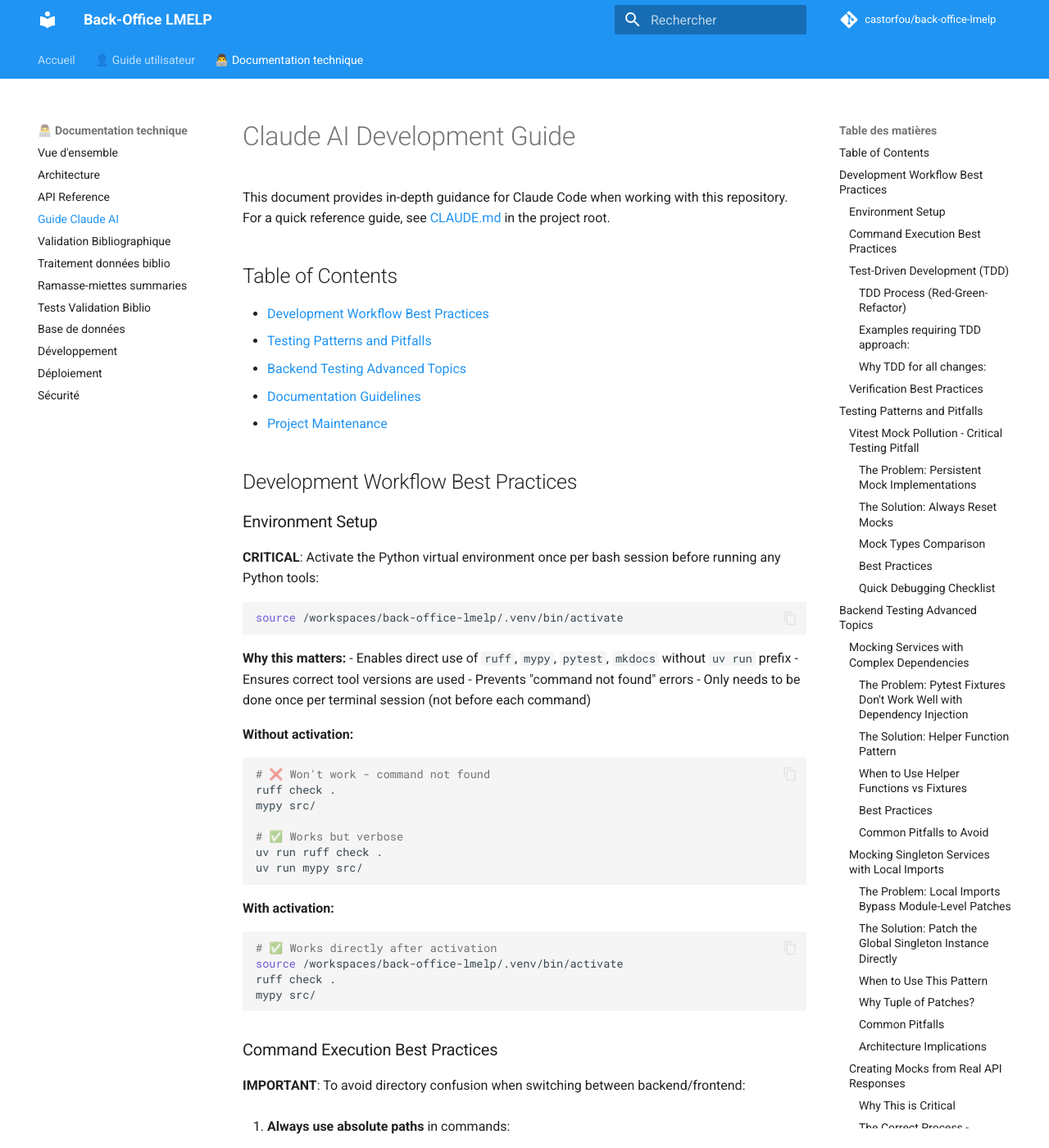
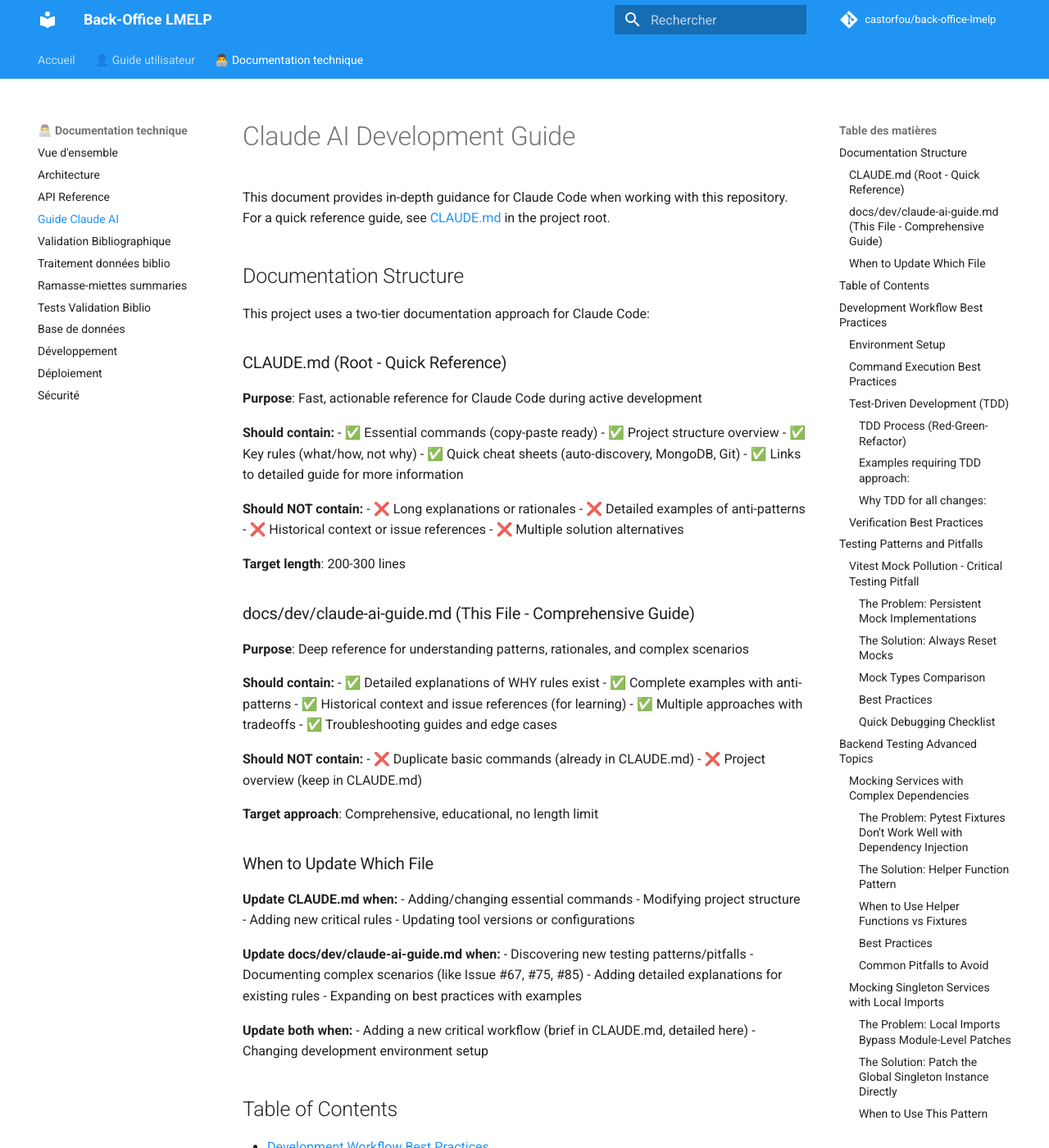
Before and after one commit to castorfou/back-office-lmelp, an MkDocs documentation site: the page built from docs/dev/claude-ai-guide.md, in a window 1280 px wide and 1400 px high. Shown: the whole window at 82% size. Built offline with MkDocs 1.6.1 and Material for MkDocs 9.7.7, drawn with Linux system fonts in a browser that asks for light colours; comment, search, counter and statistics services are not loaded.

Commit message:
docs: add documentation structure guide
Add comprehensive guide explaining the two-tier documentation approach
for Claude Code (CLAUDE.md vs docs/dev/claude-ai-guide.md).

This helps contributors understand:
- What content belongs in each file
- Target length and structure guidelines
- When to update which file
- Avoids duplicating information

Also removes specific line count (follows our own "no test counts"
rule from Project Maintenance Guidelines).

🤖 Generated with [Claude Code](https://claude.com/claude-code)

Co-Authored-By: Claude <noreply@anthropic.com>

```diff
--- a/docs/dev/claude-ai-guide.md
+++ b/docs/dev/claude-ai-guide.md
@@ -1,6 +1,62 @@
 # Claude AI Development Guide
 
 This document provides in-depth guidance for Claude Code when working with this repository. For a quick reference guide, see [CLAUDE.md](https://github.com/castorfou/back-office-lmelp/blob/main/CLAUDE.md) in the project root.
+
+## Documentation Structure
+
+This project uses a two-tier documentation approach for Claude Code:
+
+### CLAUDE.md (Root - Quick Reference)
+**Purpose**: Fast, actionable reference for Claude Code during active development
+
+**Should contain:**
+- ✅ Essential commands (copy-paste ready)
+- ✅ Project structure overview
+- ✅ Key rules (what/how, not why)
+- ✅ Quick cheat sheets (auto-discovery, MongoDB, Git)
+- ✅ Links to detailed guide for more information
+
+**Should NOT contain:**
+- ❌ Long explanations or rationales
+- ❌ Detailed examples of anti-patterns
+- ❌ Historical context or issue references
+- ❌ Multiple solution alternatives
+
+**Target length**: 200-300 lines
+
+### docs/dev/claude-ai-guide.md (This File - Comprehensive Guide)
+**Purpose**: Deep reference for understanding patterns, rationales, and complex scenarios
+
+**Should contain:**
+- ✅ Detailed explanations of WHY rules exist
+- ✅ Complete examples with anti-patterns
+- ✅ Historical context and issue references (for learning)
+- ✅ Multiple approaches with tradeoffs
+- ✅ Troubleshooting guides and edge cases
+
+**Should NOT contain:**
+- ❌ Duplicate basic commands (already in CLAUDE.md)
+- ❌ Project overview (keep in CLAUDE.md)
+
+**Target approach**: Comprehensive, educational, no length limit
+
+### When to Update Which File
+
+**Update CLAUDE.md when:**
+- Adding/changing essential commands
+- Modifying project structure
+- Adding new critical rules
+- Updating tool versions or configurations
+
+**Update docs/dev/claude-ai-guide.md when:**
+- Discovering new testing patterns/pitfalls
+- Documenting complex scenarios (like Issue #67, #75, #85)
+- Adding detailed explanations for existing rules
+- Expanding on best practices with examples
+
+**Update both when:**
+- Adding a new critical workflow (brief in CLAUDE.md, detailed here)
+- Changing development environment setup
 
 ## Table of Contents
 
```
